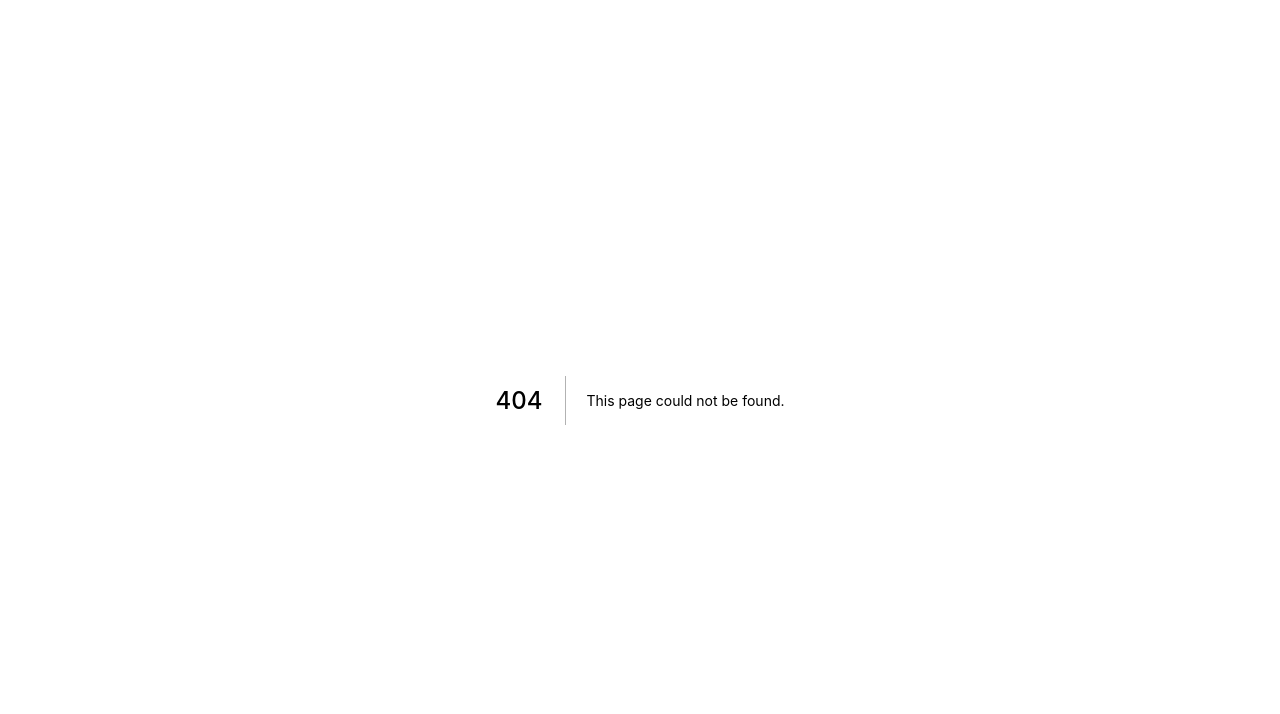
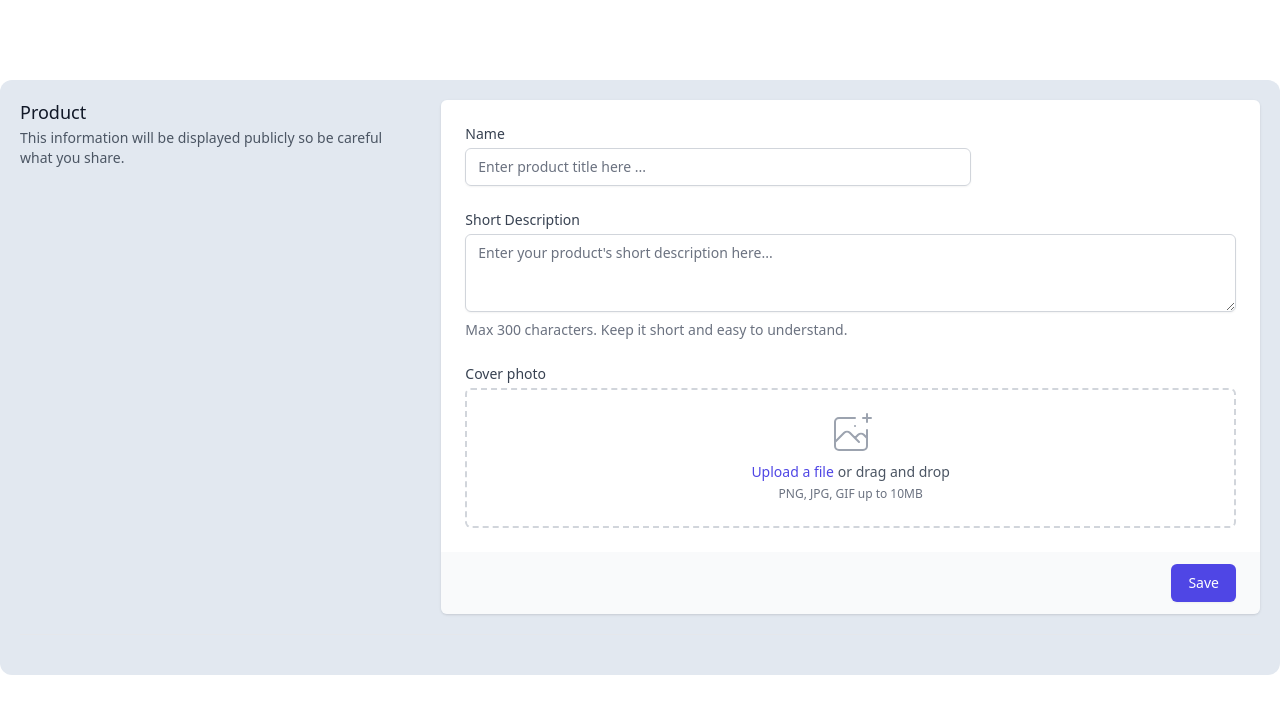
Before and after one commit to akhtersoyeb/digital-plasa, a Next.js app: page /create-product in a window 1280 px wide. Before the commit this address had no page. Shown: the top 714 px of the page. Built offline with nearby package versions, Linux system fonts and the light colour scheme.

Commit message:
create-product page is nearly ready. Next going to add image upload form

```diff
--- a/package.json
+++ b/package.json
@@ -10,6 +10,7 @@
   "dependencies": {
     "@headlessui/react": "^1.4.3",
     "@heroicons/react": "^1.0.5",
+    "@tailwindcss/forms": "^0.4.0",
     "next": "12.0.10",
     "react": "17.0.2",
     "react-dom": "17.0.2",
--- /dev/null
+++ b/pages/create-product.js
@@ -0,0 +1,116 @@
+
+export default function Example() {
+  return (
+    <div className="container bg-slate-200 mx-auto rounded-xl my-20 py-5 px-5">
+      <div>
+        <div className="md:grid md:grid-cols-3 md:gap-6">
+          <div className="md:col-span-1">
+            <div className="px-4 sm:px-0">
+              <h3 className="text-lg font-medium leading-6 text-gray-900">Product</h3>
+              <p className="mt-1 text-sm text-gray-600">
+                This information will be displayed publicly so be careful what you share.
+              </p>
+            </div>
+          </div>
+          <div className="mt-5 md:mt-0 md:col-span-2">
+            <form action="#" method="POST">
+              <div className="shadow sm:rounded-md sm:overflow-hidden">
+                <div className="px-4 py-5 bg-white space-y-6 sm:p-6">
+                  <div className="grid grid-cols-3 gap-6">
+                    <div className="col-span-3 sm:col-span-2">
+                      <label htmlFor="title" className="block text-sm font-medium text-gray-700">
+                        Name
+                      </label>
+                      <div className="mt-1 flex rounded-md shadow-sm">
+
+                        <input
+                          type="text"
+                          name="title"
+                          id="title"
+                          className="focus:ring-indigo-500 focus:border-indigo-500 flex-1 block w-full rounded-md sm:text-sm border-gray-300"
+                          placeholder="Enter product title here ..."
+                        />
+                      </div>
+                    </div>
+                  </div>
+
+                  <div>
+                    <label htmlFor="description" className="block text-sm font-medium text-gray-700">
+                      Short Description
+                    </label>
+                    <div className="mt-1">
+                      <textarea
+                        id="description"
+                        name="description"
+                        rows={3}
+                        className="shadow-sm focus:ring-indigo-500 focus:border-indigo-500 mt-1 block w-full sm:text-sm border border-gray-300 rounded-md"
+                        placeholder="Enter your product's short description here..."
+                        defaultValue={''}
+                      />
+                    </div>
+                    <p className="mt-2 text-sm text-gray-500">
+                      Max 300 characters. Keep it short and easy to understand.
+                    </p>
+                  </div>
+
+
+
+                  <div>
+                    <label className="block text-sm font-medium text-gray-700">Cover photo</label>
+                    <div className="mt-1 flex justify-center px-6 pt-5 pb-6 border-2 border-gray-300 border-dashed rounded-md">
+                      <div className="space-y-1 text-center">
+                        <svg
+                          className="mx-auto h-12 w-12 text-gray-400"
+                          stroke="currentColor"
+                          fill="none"
+                          viewBox="0 0 48 48"
+                          aria-hidden="true"
+                        >
+                          <path
+                            d="M28 8H12a4 4 0 00-4 4v20m32-12v8m0 0v8a4 4 0 01-4 4H12a4 4 0 01-4-4v-4m32-4l-3.172-3.172a4 4 0 00-5.656 0L28 28M8 32l9.172-9.172a4 4 0 015.656 0L28 28m0 0l4 4m4-24h8m-4-4v8m-12 4h.02"
+                            strokeWidth={2}
+                            strokeLinecap="round"
+                            strokeLinejoin="round"
+                          />
+                        </svg>
+                        <div className="flex text-sm text-gray-600">
+                          <label
+                            htmlFor="file-upload"
+                            className="relative cursor-pointer bg-white rounded-md font-medium text-indigo-600 hover:text-indigo-500 focus-within:outline-none focus-within:ring-2 focus-within:ring-offset-2 focus-within:ring-indigo-500"
+                          >
+                            <span>Upload a file</span>
+                            <input id="file-upload" name="file-upload" type="file" className="sr-only" />
+                          </label>
+                          <p className="pl-1">or drag and drop</p>
+                        </div>
+                        <p className="text-xs text-gray-500">PNG, JPG, GIF up to 10MB</p>
+                      </div>
+                    </div>
+                  </div>
+                </div>
+                <div className="px-4 py-3 bg-gray-50 text-right sm:px-6">
+                  <button
+                    type="submit"
+                    className="inline-flex justify-center py-2 px-4 border border-transparent shadow-sm text-sm font-medium rounded-md text-white bg-indigo-600 hover:bg-indigo-700 focus:outline-none focus:ring-2 focus:ring-offset-2 focus:ring-indigo-500"
+                  >
+                    Save
+                  </button>
+                </div>
+              </div>
+            </form>
+          </div>
+        </div>
+      </div>
+
+      <div className="hidden sm:block" aria-hidden="true">
+        <div className="py-5">
+          <div className="border-t border-gray-200" />
+        </div>
+      </div>
+
+
+
+
+    </div>
+  )
+}
--- a/tailwind.config.js
+++ b/tailwind.config.js
@@ -6,5 +6,7 @@ module.exports = {
   theme: {
     extend: {},
   },
-  plugins: [],
+  plugins: [
+    require('@tailwindcss/forms'),
+  ],
 }
```
Also changed, not shown: 1 other file (tests, documents, lock files or other folders).
